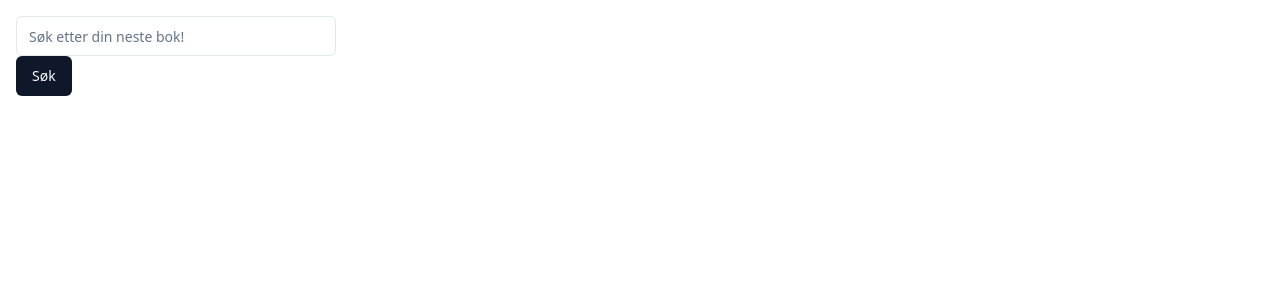
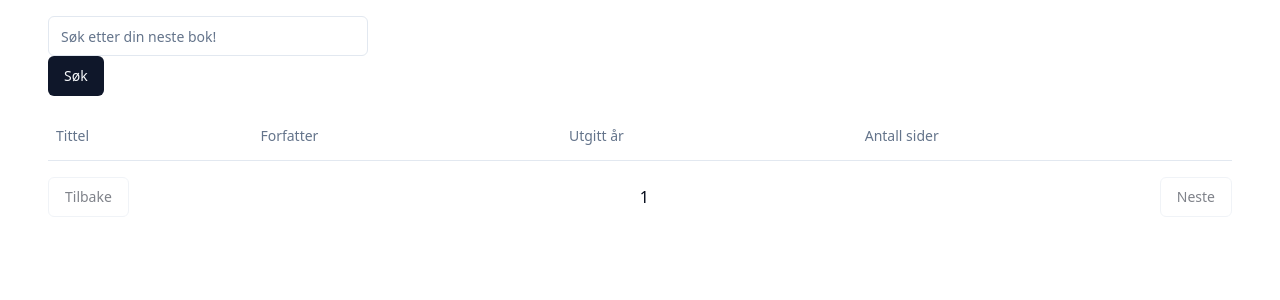
Before and after one commit to coding-chef77/reading-list-app, a React (Vite) app: page / in a window 1280 px wide. Shown: the top 300 px of the page. Built offline with nearby package versions, Linux system fonts and the light colour scheme.

Commit message:
Added shadcn table and query logic

```diff
--- a/src/App.tsx
+++ b/src/App.tsx
@@ -3,7 +3,7 @@
 
 const App = () => {
   return (
-    <div>
+    <div className="container mx-auto">
       <BookSearch />
     </div>
   );
--- a/src/components/BookSearch.tsx
+++ b/src/components/BookSearch.tsx
@@ -2,30 +2,66 @@
 import { useState } from "react";
 import { Button } from "./ui/button";
 import { Input } from "./ui/input";
+import {
+  Table,
+  TableBody,
+  TableCell,
+  TableHead,
+  TableHeader,
+  TableRow,
+} from "@/components/ui/table";
 
+export type Book = {
+  key: string;
+  title: string;
+  author_name: string;
+  first_publish_year: string;
+  number_of_pages_median: string;
+  status: "done" | "inProgress" | "backlog";
+};
 export const BookSearch = () => {
   const [query, setQuery] = useState("");
-  const [results, setResults] = useState<any[]>([]);
+  const [results, setResults] = useState<Book[]>([]);
   const [isLoading, setIsLoading] = useState(false);
+  const [totalResults, setTotalResults] = useState(0);
+  const [currentPage, setCurrentPage] = useState(1);
+  const resultsPerPage = 10;
 
   type SearchResult = {
-    docs: any[];
+    docs: Book[];
     numFound: number;
   };
 
-  const searchBooks = async () => {
+  const searchBooks = async (page: number = 1) => {
     if (!query) return;
 
     setIsLoading(true);
     try {
       const response = await axios.get<SearchResult>(
-        `https://openlibrary.org/search.json?q=${query}`
+        `https://openlibrary.org/search.json?q=${query}&page=${page}&limit=${resultsPerPage}`
       );
       setResults(response.data.docs);
+      setTotalResults(response.data.numFound);
+      setCurrentPage(page);
     } catch (error) {
       console.log("Error fetching OpenLibrary API data", error);
     }
     setIsLoading(false);
+  };
+
+  const handleKeyPress = (event: React.KeyboardEvent) => {
+    if (event.key === "Enter") searchBooks();
+  };
+  const handlePreviousClick = () => {
+    if (currentPage > 1) {
+      searchBooks(currentPage - 1);
+    }
+  };
+
+  const handleNextClick = () => {
+    if (currentPage < Math.ceil(totalResults / resultsPerPage)) {
+      searchBooks(currentPage + 1);
+    }
   };
   return (
     <div className="p-4">
@@ -34,18 +70,51 @@
           type="text"
           value={query}
           onChange={(e) => setQuery(e.target.value)}
+          onKeyUp={handleKeyPress}
           placeholder="Søk etter din neste bok!"
         />
       </div>
-      <Button onClick={() => searchBooks()}>
+      <Button onClick={() => searchBooks()} disabled={isLoading}>
         {isLoading ? "Søker..." : "Søk"}
       </Button>
       <div className="mt-4 max-h-64 overflow-auto">
-        <ul>
-          {results.map((book, index) => (
-            <li key={index}>{JSON.stringify(book, null, 2)}</li>
-          ))}
-        </ul>
+        <Table>
+          <TableHeader>
+            <TableRow>
+              <TableHead className="p-2">Tittel</TableHead>
+              <TableHead className="p-2">Forfatter</TableHead>
+              <TableHead className="p-2">Utgitt år</TableHead>
+              <TableHead className="p-2">Antall sider</TableHead>
+            </TableRow>
+          </TableHeader>
+          <TableBody>
+            {results.map((book, index) => (
+              <TableRow key={index}>
+                <TableCell>{book.title}</TableCell>
+                <TableCell>{book.author_name}</TableCell>
+                <TableCell>{book.first_publish_year}</TableCell>
+                <TableCell>{book.number_of_pages_median || "-"}</TableCell>
+              </TableRow>
+            ))}
+          </TableBody>
+        </Table>
+      </div>
+      <div className="mt-4 flex items-center justify-between">
+        <Button
+          variant="outline"
+          onClick={handlePreviousClick}
+          disabled={currentPage <= 1 || isLoading}
+        >
+          Tilbake
+        </Button>
+        <span>{currentPage}</span>
+        <Button
+          variant="outline"
+          onClick={handleNextClick}
+          disabled={currentPage > Math.ceil(totalResults / resultsPerPage)}
+        >
+          Neste
+        </Button>
       </div>
     </div>
   );
--- /dev/null
+++ b/src/components/ui/table.tsx
@@ -0,0 +1,117 @@
+import * as React from "react"
+
+import { cn } from "@/lib/utils"
+
+const Table = React.forwardRef<
+  HTMLTableElement,
+  React.HTMLAttributes<HTMLTableElement>
+>(({ className, ...props }, ref) => (
+  <div className="relative w-full overflow-auto">
+    <table
+      ref={ref}
+      className={cn("w-full caption-bottom text-sm", className)}
+      {...props}
+    />
+  </div>
+))
+Table.displayName = "Table"
+
+const TableHeader = React.forwardRef<
+  HTMLTableSectionElement,
+  React.HTMLAttributes<HTMLTableSectionElement>
+>(({ className, ...props }, ref) => (
+  <thead ref={ref} className={cn("[&_tr]:border-b", className)} {...props} />
+))
+TableHeader.displayName = "TableHeader"
+
+const TableBody = React.forwardRef<
+  HTMLTableSectionElement,
+  React.HTMLAttributes<HTMLTableSectionElement>
+>(({ className, ...props }, ref) => (
+  <tbody
+    ref={ref}
+    className={cn("[&_tr:last-child]:border-0", className)}
+    {...props}
+  />
+))
+TableBody.displayName = "TableBody"
+
+const TableFooter = React.forwardRef<
+  HTMLTableSectionElement,
+  React.HTMLAttributes<HTMLTableSectionElement>
+>(({ className, ...props }, ref) => (
+  <tfoot
+    ref={ref}
+    className={cn(
+      "border-t bg-muted/50 font-medium [&>tr]:last:border-b-0",
+      className
+    )}
+    {...props}
+  />
+))
+TableFooter.displayName = "TableFooter"
+
+const TableRow = React.forwardRef<
+  HTMLTableRowElement,
+  React.HTMLAttributes<HTMLTableRowElement>
+>(({ className, ...props }, ref) => (
+  <tr
+    ref={ref}
+    className={cn(
+      "border-b transition-colors hover:bg-muted/50 data-[state=selected]:bg-muted",
+      className
+    )}
+    {...props}
+  />
+))
+TableRow.displayName = "TableRow"
+
+const TableHead = React.forwardRef<
+  HTMLTableCellElement,
+  React.ThHTMLAttributes<HTMLTableCellElement>
+>(({ className, ...props }, ref) => (
+  <th
+    ref={ref}
+    className={cn(
+      "h-12 px-4 text-left align-middle font-medium text-muted-foreground [&:has([role=checkbox])]:pr-0",
+      className
+    )}
+    {...props}
+  />
+))
+TableHead.displayName = "TableHead"
+
+const TableCell = React.forwardRef<
+  HTMLTableCellElement,
+  React.TdHTMLAttributes<HTMLTableCellElement>
+>(({ className, ...props }, ref) => (
+  <td
+    ref={ref}
+    className={cn("p-4 align-middle [&:has([role=checkbox])]:pr-0", className)}
+    {...props}
+  />
+))
+TableCell.displayName = "TableCell"
+
+const TableCaption = React.forwardRef<
+  HTMLTableCaptionElement,
+  React.HTMLAttributes<HTMLTableCaptionElement>
+>(({ className, ...props }, ref) => (
+  <caption
+    ref={ref}
+    className={cn("mt-4 text-sm text-muted-foreground", className)}
+    {...props}
+  />
+))
+TableCaption.displayName = "TableCaption"
+
+export {
+  Table,
+  TableHeader,
+  TableBody,
+  TableFooter,
+  TableHead,
+  TableRow,
+  TableCell,
+  TableCaption,
+}
```
